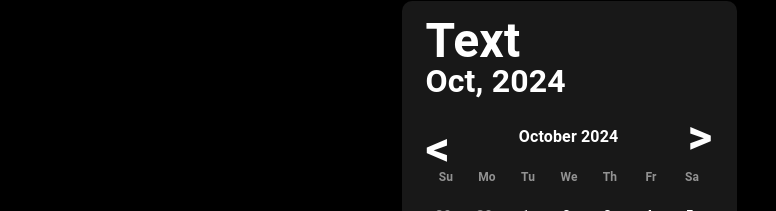
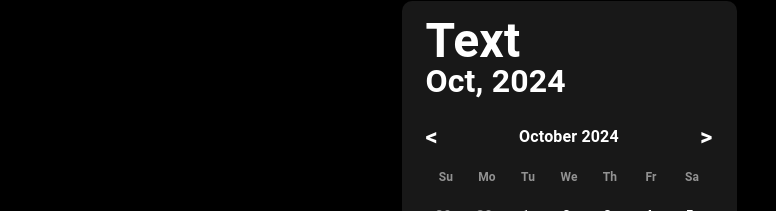
Before and after one commit to jeiling/nextJsAndVercel, a Next.js app: page / in a window 1280 px wide. Both pictures are taken after a click on the element "Birthday". Shown: the part 163-374 px from the top of the page, without its empty margins (0-776 px from the left). Built offline with nearby package versions, Linux system fonts and the light colour scheme.

Commit message:
fix: arrows of calendar

```diff
--- a/src/app/components/MonthAndYearSelection.tsx
+++ b/src/app/components/MonthAndYearSelection.tsx
@@ -11,7 +11,7 @@ const MonthAndYearSelection = ({
     <div className="flex justify-between items-center mb-2 mt-4 h-12">
       <button
         onClick={() => onChange(isYearSelection ? "year" : "month", "prev")}
-        className="text-white w-6 h-6"
+        className="text-white text-2xl flex items-center justify-center"
       >
         &lt;
       </button>
@@ -24,9 +24,10 @@ const MonthAndYearSelection = ({
           ? format(startOfMonth, "yyyy")
           : format(startOfMonth, "MMMM yyyy")}
       </div>
+
       <button
         onClick={() => onChange(isYearSelection ? "year" : "month", "next")}
-        className="text-white"
+        className="text-white text-2xl flex items-center justify-center"
       >
         &gt;
       </button>
```
